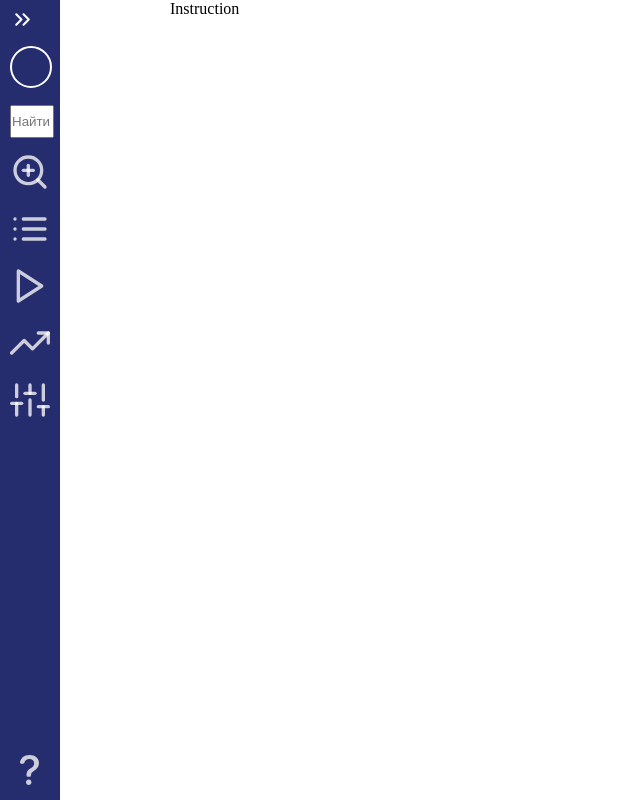
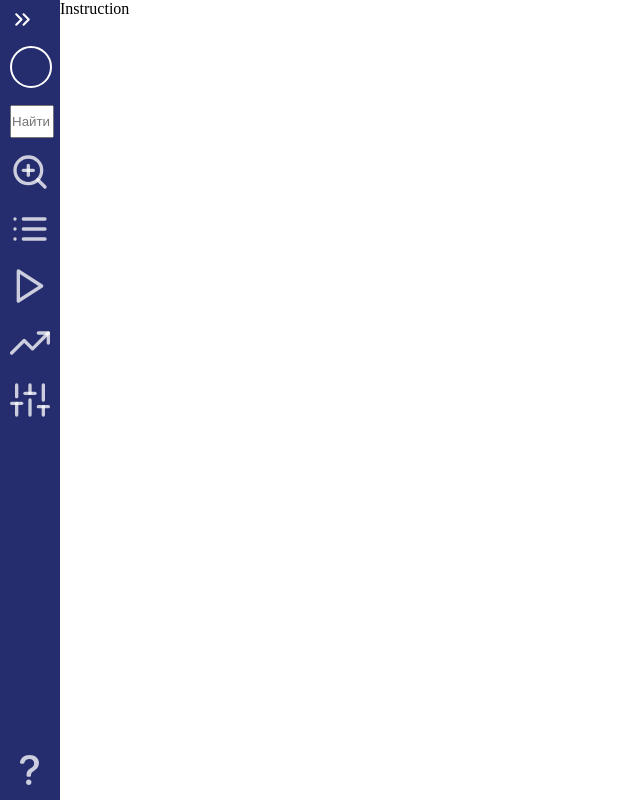
Before and after one commit to AlexCole999/second-project-eng, a React app: page / in a window 1280 px wide. Shown: the whole page, without its empty margins (0-640 px from the left). Built offline with nearby package versions, Linux system fonts and the light colour scheme.

Commit message:
App.scss fixed minmax grid property for flexibility

```diff
--- a/src/App/App.scss
+++ b/src/App/App.scss
@@ -13,7 +13,7 @@
   &__body {
     height: 100vh;
     display: grid;
-    grid-template-columns: 170px 1fr;
+    grid-template-columns: minmax(60px, max-content) 1fr;
     grid-template-rows: 1fr;
     grid-template-areas: 'Nav Dashboard'
       'Nav Dashboard'
```
